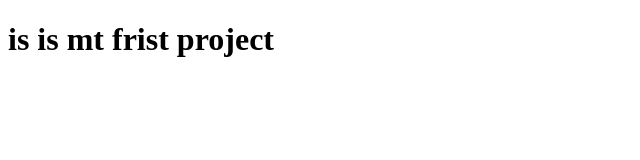
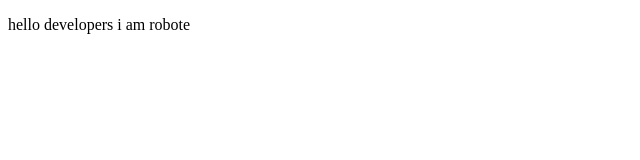
Before and after one commit to Vraj7698/git-tutorial-beginners, a plain HTML site: page index.html in a window 1280 px wide. Shown: the whole page, without its empty margins (0-640 px from the left). Drawn offline with Linux system fonts and the light colour scheme.

Commit message:
Redesignes Homepage

```diff
--- a/index.html
+++ b/index.html
@@ -3,10 +3,10 @@
 <head>
     <meta charset="UTF-8">
     <meta name="viewport" content="width=device-width, initial-scale=1.0">
-    <title> hello developers</title>
+    <title> Home - web developers</title>
 </head>
 <body>
-    <h1>is is mt frist project</h1>
+    <p>hello developers i am robote </p>
 
 </body>
 </html>
```
